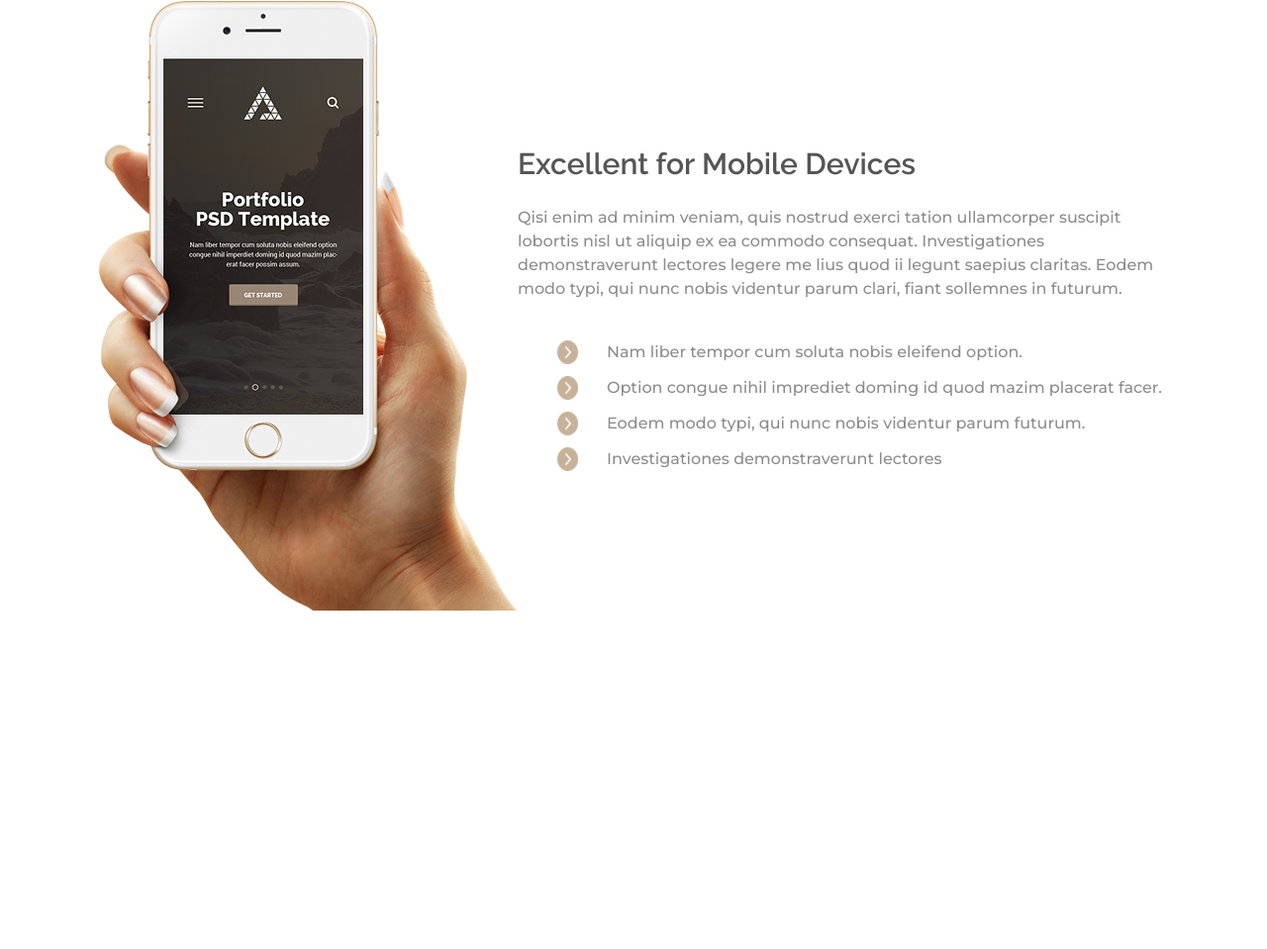
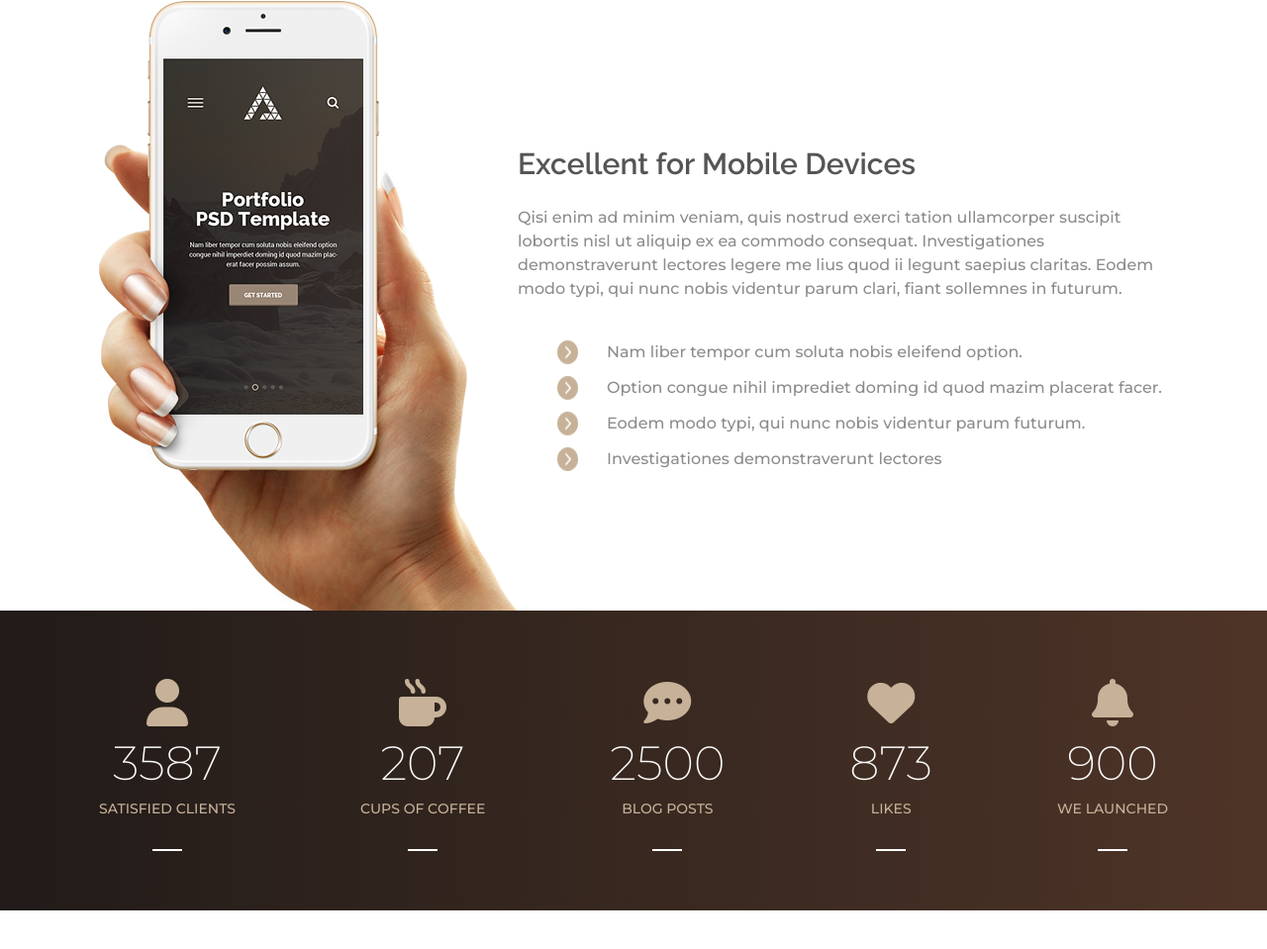
Before and after one commit to Ilija-Puric/Waxom, a website built with Vite: page index.html in a window 1280 px wide. Shown: the part 4640-5599 px from the top of the page at 99% size. Before the commit the page ends 5257 px from the top, so only its background shows below. Built offline with nearby package versions, Linux system fonts and the light colour scheme.

Commit message:
Added data section

```diff
--- a/index.html
+++ b/index.html
@@ -283,9 +283,39 @@
         </li>
       </ul>
     </div>
-
   </section>
-
+  <section class="banner data">
+    <div class="banner__item">
+      <i class="fa fa-user"></i>
+      <p class="item__number">3587</p>
+      <p class="item__text">SATISFIED CLIENTS</p>
+      <div class="item__line"></div>
+    </div>
+    <div class="banner__item">
+      <i class="fa fa-mug-hot"></i>
+      <p class="item__number">207</p>
+      <p class="item__text">CUPS OF COFFEE</p>
+      <div class="item__line"></div>
+    </div>
+    <div class="banner__item">
+      <i class="fa fa-comment-dots"></i>
+      <p class="item__number">2500</p>
+      <p class="item__text">BLOG POSTS</p>
+      <div class="item__line"></div>
+    </div>
+    <div class="banner__item">
+      <i class="fa fa-heart"></i>
+      <p class="item__number">873</p>
+      <p class="item__text">LIKES</p>
+      <div class="item__line"></div>
+    </div>
+    <div class="banner__item">
+      <i class="fa fa-bell"></i>
+      <p class="item__number">900</p>
+      <p class="item__text">WE LAUNCHED</p>
+      <div class="item__line"></div>
+    </div>
+  </section>
   <script type="module" src="scripts/script.js"></script>
 </body>
 
--- a/styles/layouts/_data.scss
+++ b/styles/layouts/_data.scss
@@ -0,0 +1,32 @@
+.data {
+  text-align: center;
+  padding-top: 69px;
+  padding-bottom: 60px;
+  height: 100%;
+
+  i {
+    font-size: 48px;
+    color: $main-light;
+    // margin-bottom: 30px;
+  }
+
+  .item__number {
+    font-family: "Montserrat";
+    color: $white;
+    font-weight: 200;
+    @extend .text-xl;
+  }
+  .item__text {
+    color: $main-light;
+    font-family: "Montserrat";
+    font-weight: 500;
+    @extend .text-xs;
+  }
+  .item__line {
+    width: 30px;
+    height: 2px;
+    background-color: $white;
+    margin: 0 auto;
+    margin-top: 30px;
+  }
+}
--- a/styles/styles.scss
+++ b/styles/styles.scss
@@ -11,6 +11,7 @@
 @import "layouts/projects";
 @import "layouts/video";
 @import "layouts/mobile";
+@import "layouts/data";
 
 h1 {
   font-family: "Montserrat";
```
